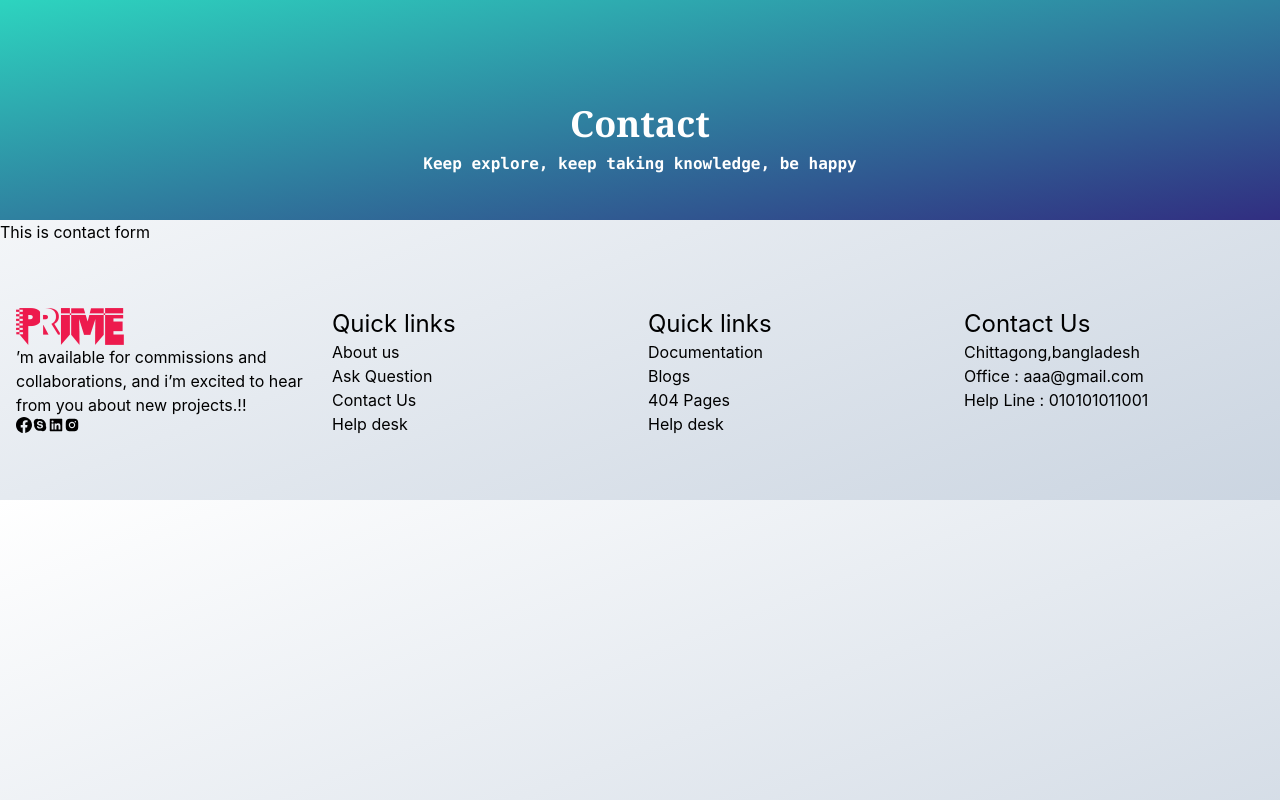
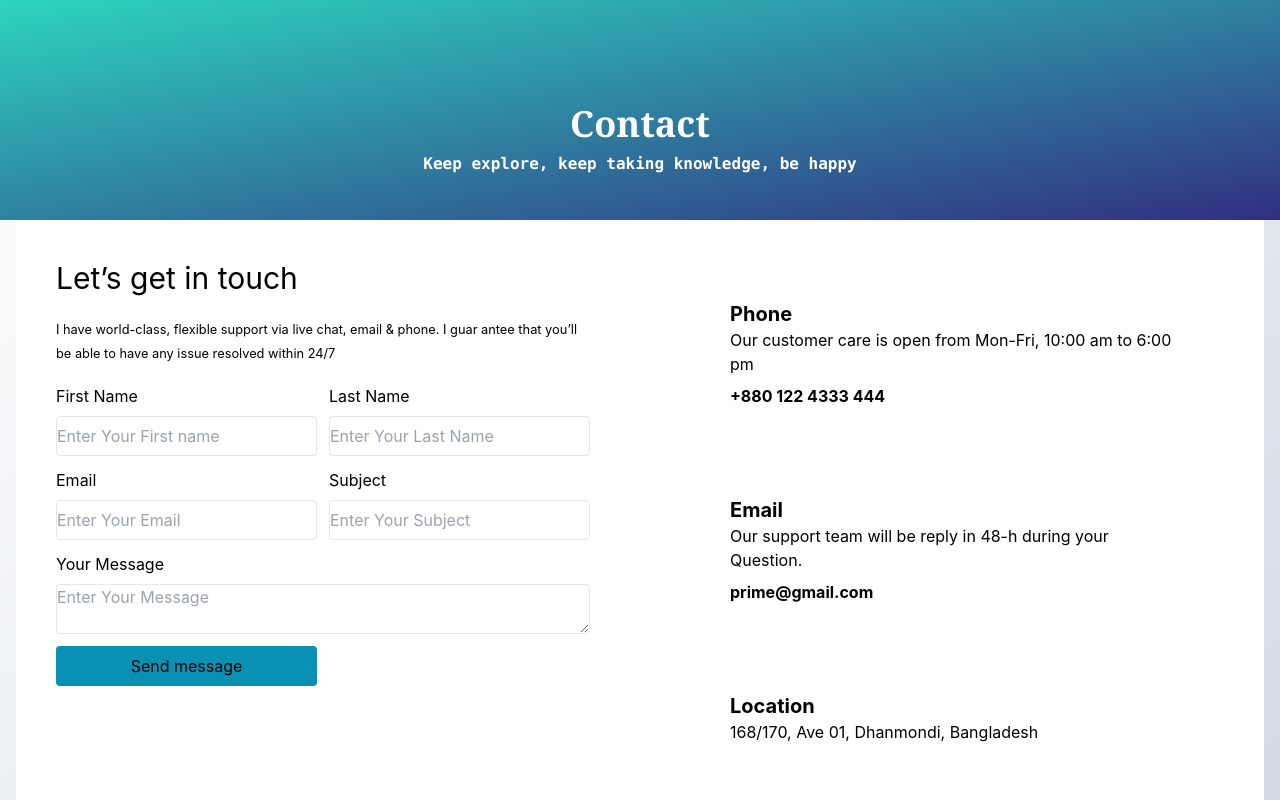
Before and after one commit to shihab-2021/Prime-Documentation-And-Knowledge-Based-Website, a Next.js app: page /contact in a window 1280 px wide. Shown: the top 800 px of the page. Built offline with nearby package versions, Linux system fonts and the light colour scheme; no server answers.

Commit message:
contact add

```diff
--- a/components/Contact/ContactForm/ContactForm.js
+++ b/components/Contact/ContactForm/ContactForm.js
@@ -3,7 +3,62 @@ import React from 'react';
 const ContactForm = () => {
     return (
         <div>
-            This is contact form
+
+            <div className='container mx-auto px-4'>
+                 <div className='grid grid-cols-1 md:grid-cols-2 gap-5 bg-white'>
+                    <div className='p-10'>
+                        <h1 className='text-3xl'>Let’s get in touch</h1>
+                        <p className='my-5'><small >I have world-class, flexible support via live chat, email & phone. I guar antee that you’ll be able to have any issue resolved within 24/7</small></p>
+                        <form className='grid grid-cols-1 lg:grid-cols-2 gap-3'>
+                            <div>
+                            <label >First Name
+                                <input type="text" placeholder='Enter Your First name ' className='block w-full border rounded mt-2 h-10 ' />
+                            </label>
+                            </div>
+                            <div>
+                            <label >Last Name
+                                <input type="text" placeholder='Enter Your Last Name' className='block w-full border rounded mt-2 h-10' />
+                            </label>
+                            </div>
+                            <div>
+                            <label >Email
+                                <input type="email" placeholder='Enter Your Email'  className='block w-full border rounded mt-2 h-10'/>
+                            </label>
+                            </div>
+                            <div>
+                            <label >Subject
+                                <input type="text" placeholder='Enter Your Subject' className='block w-full border rounded mt-2 h-10' />
+                            </label>
+                            </div>
+                            <div className='col-span-2'>
+                            <label >Your Message
+
+                                <textarea type="text" placeholder='Enter Your Message' className='block w-full border rounded mt-2'></textarea>
+                            </label>
+                            </div>
+                            <input className='rounded bg-cyan-600 hover:bg-white h-10' type="submit" value='Send message' />
+                        </form>
+                    </div>
+                    <div className='p-10'>
+                        <div className='p-10 hover:shadow-lg rounded'>
+                             <h3 className='font-bold text-xl'>Phone</h3>
+                             <p>Our customer care is open from Mon-Fri, 10:00 am to 6:00 pm</p>
+                             <p className='my-2 font-bold'>+880 122 4333 444</p>
+                        </div>
+                        <div className='p-10 hover:shadow-lg rounded'>
+                             <h3 className='font-bold text-xl'>Email</h3>
+                             <p>Our support team will be reply in 48-h during your Question.</p>
+                             <p className='my-2 font-bold'>prime@gmail.com</p>
+                        </div>
+                        <div className='p-10 hover:shadow-lg rounded'>
+                             <h3 className='font-bold text-xl'>Location</h3>
+                             <p>168/170, Ave 01, Dhanmondi, Bangladesh</p>
+
+                        </div>
+
+                    </div>
+                 </div>
+            </div>
         </div>
     );
 };
```
